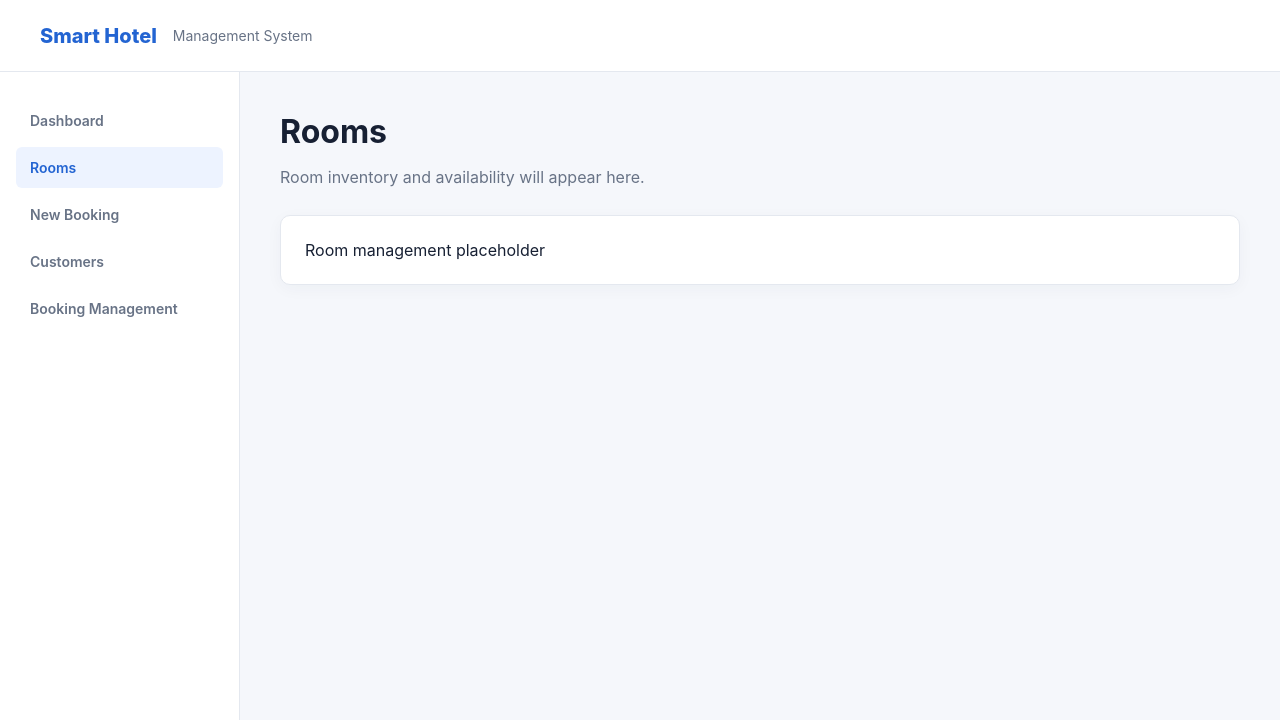
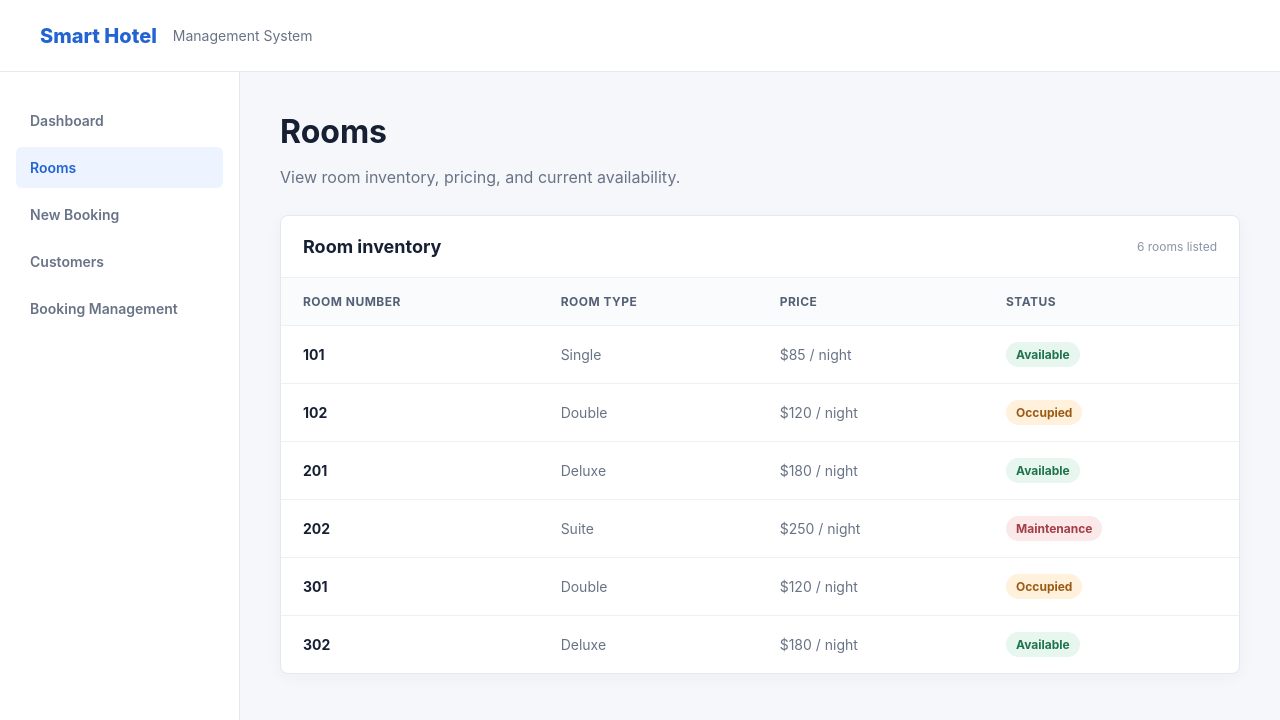
Before and after one commit to sachinthashehara6525-hub/smart-hotel-management-system, a React app in the folder frontend/: page /rooms in a window 1280 px wide. Shown: the top 720 px of the page. Built offline with nearby package versions, Linux system fonts and the light colour scheme; the HTML template or start-up script is replaced by a standard one.

Commit message:
Add room booking page

```diff
--- a/frontend/src/App.css
+++ b/frontend/src/App.css
@@ -26,6 +26,21 @@
 .summary-heading span { color: #8a94a6; font-size: 12px; }
 .summary-row { display: flex; justify-content: space-between; padding: 15px 0 0; color: #687386; font-size: 14px; }
 .summary-row strong { color: #172033; }
+.table-card { background: #fff; border: 1px solid #e4e8ef; border-radius: 8px; box-shadow: 0 4px 16px rgba(34, 51, 84, .04); overflow: hidden; }
+.table-heading { display: flex; align-items: center; justify-content: space-between; gap: 16px; padding: 20px 22px; border-bottom: 1px solid #edf0f4; }
+.table-heading h2 { margin: 0; color: #172033; font-size: 18px; }
+.table-heading span { color: #8a94a6; font-size: 12px; }
+.table-wrapper { overflow-x: auto; }
+table { width: 100%; border-collapse: collapse; min-width: 560px; text-align: left; }
+th, td { padding: 16px 22px; border-bottom: 1px solid #edf0f4; color: #687386; font-size: 14px; }
+th { background: #fafbfd; color: #536075; font-size: 12px; font-weight: 700; text-transform: uppercase; letter-spacing: .04em; }
+tbody tr:last-child td { border-bottom: 0; }
+tbody tr:hover { background: #fbfcfe; }
+.room-number { color: #172033; font-weight: 700; }
+.status-badge { display: inline-block; border-radius: 999px; padding: 5px 10px; font-size: 12px; font-weight: 700; }
+.status-badge.available { color: #20734d; background: #e7f6ee; }
+.status-badge.occupied { color: #9a5b14; background: #fff1dc; }
+.status-badge.maintenance { color: #a33e45; background: #fbe8e9; }
 .placeholder-card { background: #fff; border: 1px solid #e4e8ef; border-radius: 10px; padding: 24px; box-shadow: 0 4px 16px rgba(34, 51, 84, .04); }
 .placeholder-card strong { display: block; color: #172033; font-size: 24px; margin-top: 8px; }
 .placeholder-card span { color: #687386; font-size: 14px; }
--- a/frontend/src/pages/Rooms.jsx
+++ b/frontend/src/pages/Rooms.jsx
@@ -1,5 +1,44 @@
 function Rooms() {
-  return <><header className="page-header"><h1>Rooms</h1><p>Room inventory and availability will appear here.</p></header><div className="placeholder-card">Room management placeholder</div></>
+  const rooms = [
+    { number: '101', type: 'Single', price: '$85 / night', status: 'Available' },
+    { number: '102', type: 'Double', price: '$120 / night', status: 'Occupied' },
+    { number: '201', type: 'Deluxe', price: '$180 / night', status: 'Available' },
+    { number: '202', type: 'Suite', price: '$250 / night', status: 'Maintenance' },
+    { number: '301', type: 'Double', price: '$120 / night', status: 'Occupied' },
+    { number: '302', type: 'Deluxe', price: '$180 / night', status: 'Available' },
+  ]
+
+  return (
+    <>
+      <header className="page-header">
+        <h1>Rooms</h1>
+        <p>View room inventory, pricing, and current availability.</p>
+      </header>
+      <section className="table-card">
+        <div className="table-heading">
+          <h2>Room inventory</h2>
+          <span>{rooms.length} rooms listed</span>
+        </div>
+        <div className="table-wrapper">
+          <table>
+            <thead>
+              <tr><th>Room Number</th><th>Room Type</th><th>Price</th><th>Status</th></tr>
+            </thead>
+            <tbody>
+              {rooms.map((room) => (
+                <tr key={room.number}>
+                  <td className="room-number">{room.number}</td>
+                  <td>{room.type}</td>
+                  <td>{room.price}</td>
+                  <td><span className={`status-badge ${room.status.toLowerCase()}`}>{room.status}</span></td>
+                </tr>
+              ))}
+            </tbody>
+          </table>
+        </div>
+      </section>
+    </>
+  )
 }
 
 export default Rooms
```
